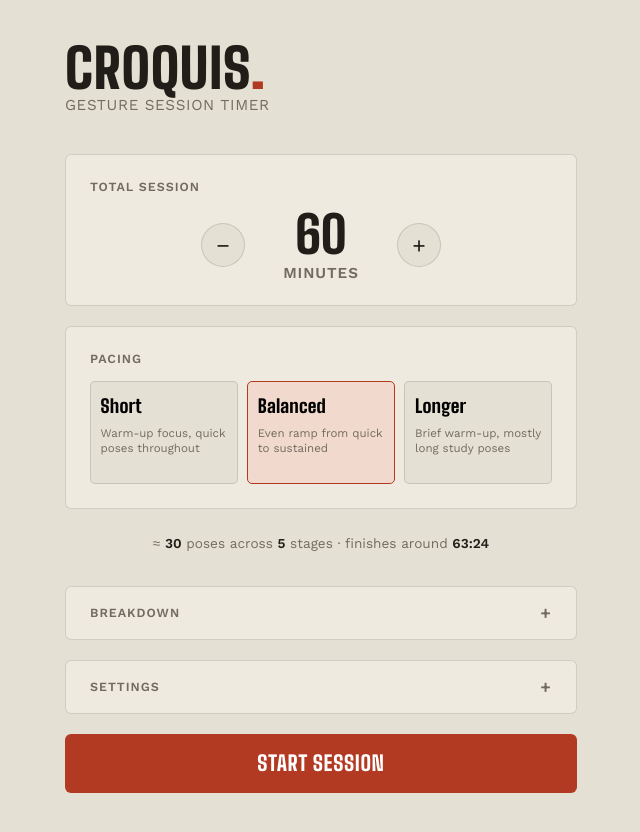
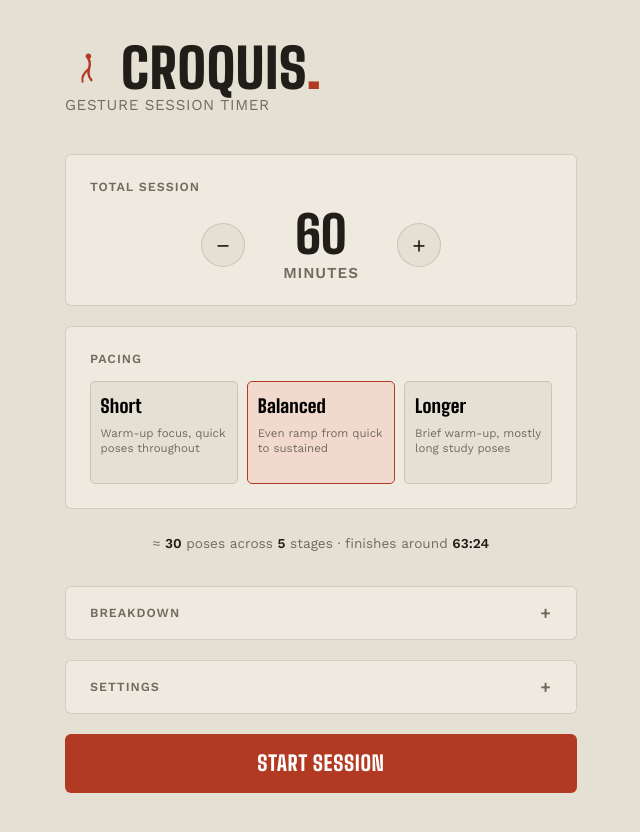
Before and after one commit to hulahoops123/croquis, a plain HTML site: page index.html in a window 1280 px wide. Shown: the whole page, without its empty margins (319-959 px from the left). Drawn offline with Linux system fonts and the light colour scheme.

Commit message:
Add real logo mark, favicon, and social share meta tags
New icon: a single gesture "line of action" stroke with a head — the
core technique croquis/gesture drawing teaches — replacing the
abstract dial-ring placeholder. Used as app icon (192/512 + maskable),
favicon, and inline next to the wordmark on the homepage.

Also adds Open Graph / Twitter card meta tags for link previews
(WhatsApp, etc.), following the same pattern as figureflow and
faithfulfriends, with a matching og-preview.png built in Croquis's
own visual system.

```diff
--- a/index.html
+++ b/index.html
@@ -1,5 +1,14 @@
 <title>Croquis — Gesture Session Timer</title>
 <meta name="description" content="A ramp-up gesture-drawing session timer: set a total time and pacing, it builds the whole pose schedule for you.">
+<meta property="og:title" content="Croquis — Gesture Session Timer" />
+<meta property="og:description" content="A ramp-up gesture-drawing session timer. Set a total time and pacing, it builds the whole pose schedule for you." />
+<meta property="og:image" content="https://hulahoops123.github.io/croquis/og-preview.png" />
+<meta property="og:url" content="https://hulahoops123.github.io/croquis/" />
+<meta property="og:type" content="website" />
+<meta name="twitter:card" content="summary_large_image" />
+<meta name="twitter:image" content="https://hulahoops123.github.io/croquis/og-preview.png" />
+<link rel="icon" type="image/png" href="./icon192.png">
+<link rel="apple-touch-icon" href="./icon192.png">
 <meta name="mobile-web-app-capable" content="yes">
 <meta name="apple-mobile-web-app-capable" content="yes">
 <meta name="apple-mobile-web-app-status-bar-style" content="black-translucent">
@@ -107,13 +116,24 @@ body[data-view="done"] #view-done{display:flex;}
   margin:0 auto;
   padding:2.75rem 1.5rem 4rem;
 }
+.wordmark-row{
+  display:flex;
+  align-items:center;
+  gap:0.5rem;
+  margin-bottom:0.2rem;
+}
+.logo-mark{
+  flex:none;
+  width:clamp(2.4rem,7vw,3rem);
+  height:clamp(2.4rem,7vw,3rem);
+  color:var(--sanguine);
+}
 .wordmark{
   font-family:'Big Shoulders',sans-serif;
   font-weight:900;
   font-size:clamp(2.6rem,9vw,3.4rem);
   letter-spacing:0.01em;
   line-height:0.9;
-  margin-bottom:0.2rem;
 }
 .wordmark span{color:var(--sanguine);}
 .tagline{
@@ -548,7 +568,14 @@ body[data-kind="prep"] .dial-time{color:var(--graphite);}
 </script>
 
 <div id="view-setup" class="view">
-  <div class="wordmark">CROQUIS<span>.</span></div>
+  <div class="wordmark-row">
+    <svg class="logo-mark" viewBox="0 0 512 512" fill="none" aria-hidden="true">
+      <circle cx="250" cy="131.4" r="28.8" fill="currentColor"></circle>
+      <path d="M250,161.7 C303.3,222.9 202.5,294.9 281.7,384.9" stroke="currentColor" stroke-width="26" stroke-linecap="round"></path>
+      <path d="M256.1,262.5 C205.7,302.1 176.9,356.1 187.7,402.9" stroke="currentColor" stroke-width="22" stroke-linecap="round"></path>
+    </svg>
+    <div class="wordmark">CROQUIS<span>.</span></div>
+  </div>
   <div class="tagline">gesture session timer</div>
 
   <div class="card">
```
Also changed, not shown: icon192.png, icon512.png, og-preview.png (added).
